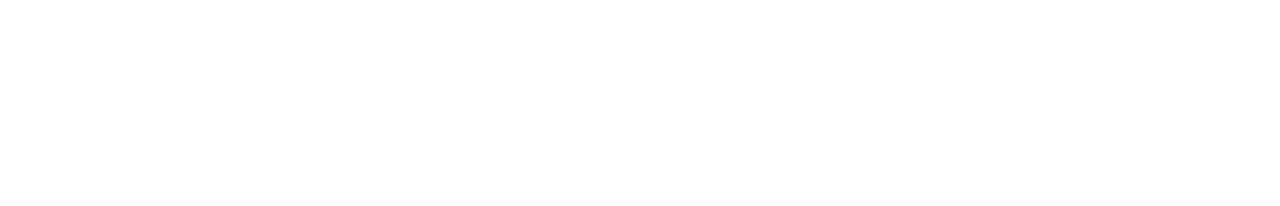
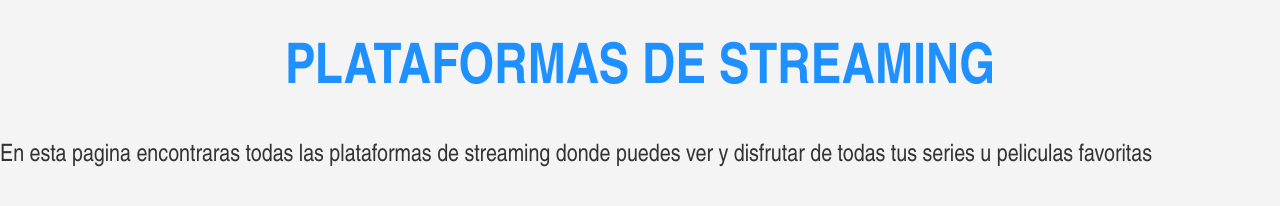
Before and after one commit to DiegoNoguez/PaginaWebGG, a plain HTML site: page index.html in a window 1280 px wide. Drawn offline with Linux system fonts and the light colour scheme.

Commit message:
Se desarrollo mas la estructura html y se empezco con el diseño en css

```diff
--- a/index.html
+++ b/index.html
@@ -2,7 +2,16 @@
 <html lang="en">
     <head>
         <meta charset="UTF-8">
+        <meta name="viewport" content="width=device-width, initial-scale=1.0">
     <title>Plataformas de Streaming  y más</title>
-
+    <link rel="stylesheet" href="styless/diseñonindex.css">
     </head>
+    <body>
+        <div>
+            <h1>PLATAFORMAS DE STREAMING</h1>
+            <p>En esta pagina encontraras todas las plataformas de streaming donde
+            puedes ver y disfrutar de todas tus series u peliculas favoritas
+            </p>
+        </div>
+    </body>
 </html>
--- /dev/null
+++ b/styless/diseñonindex.css
@@ -0,0 +1,26 @@
+body {
+    font-family: 'Arial Narrow', Arial, sans-serif;
+    margin:0;
+    padding: 0;
+    background-color: #f4f4f4;
+}
+
+.container {
+    display: flex;
+    flex-direction: column;
+    justify-content: center;
+    align-items: center;
+    min-height: 100vh;
+    text-align: center;
+}
+
+h1 {
+    text-align: center;
+    color: #1E90FF;
+    font-size: 3.5rem;
+}
+
+p {
+    font-size: 1.5rem;
+    color: #333;
+}
```
